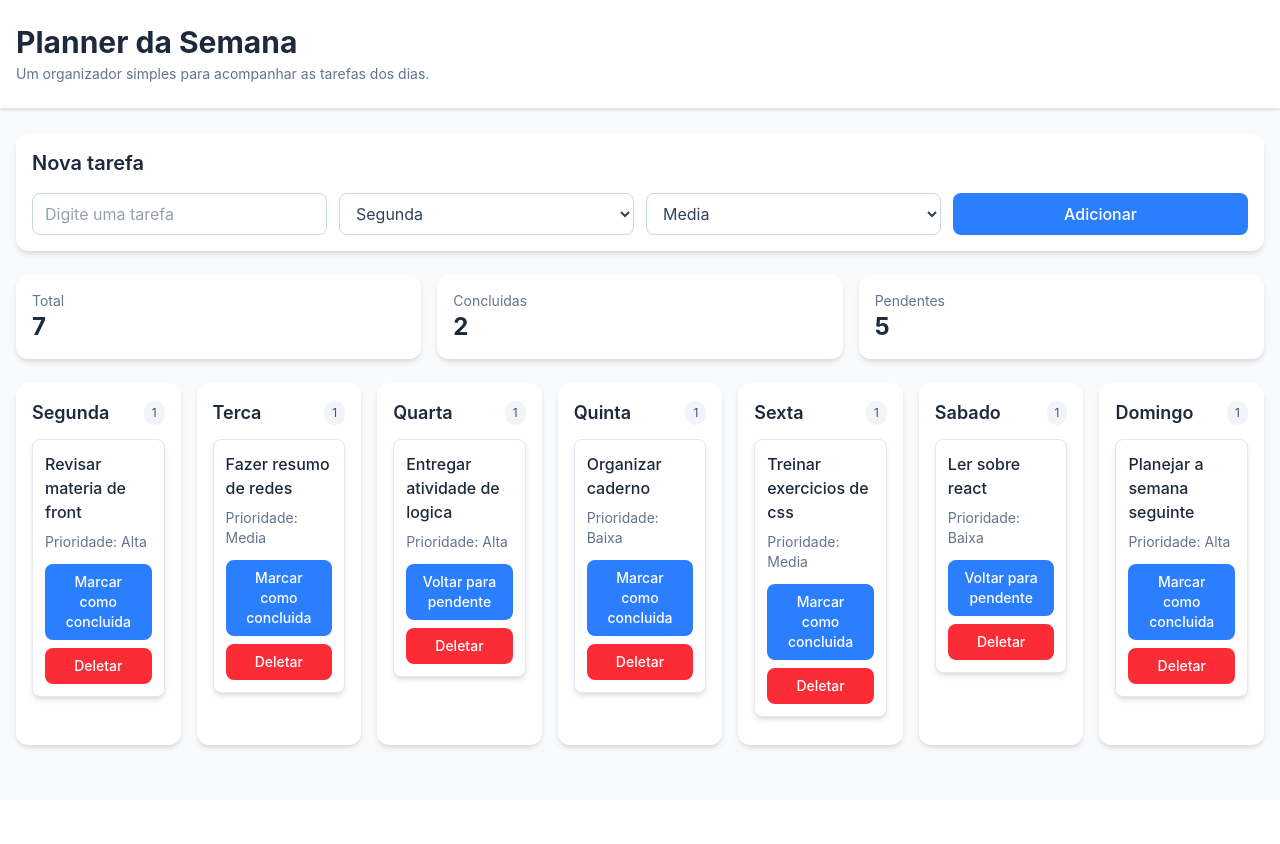
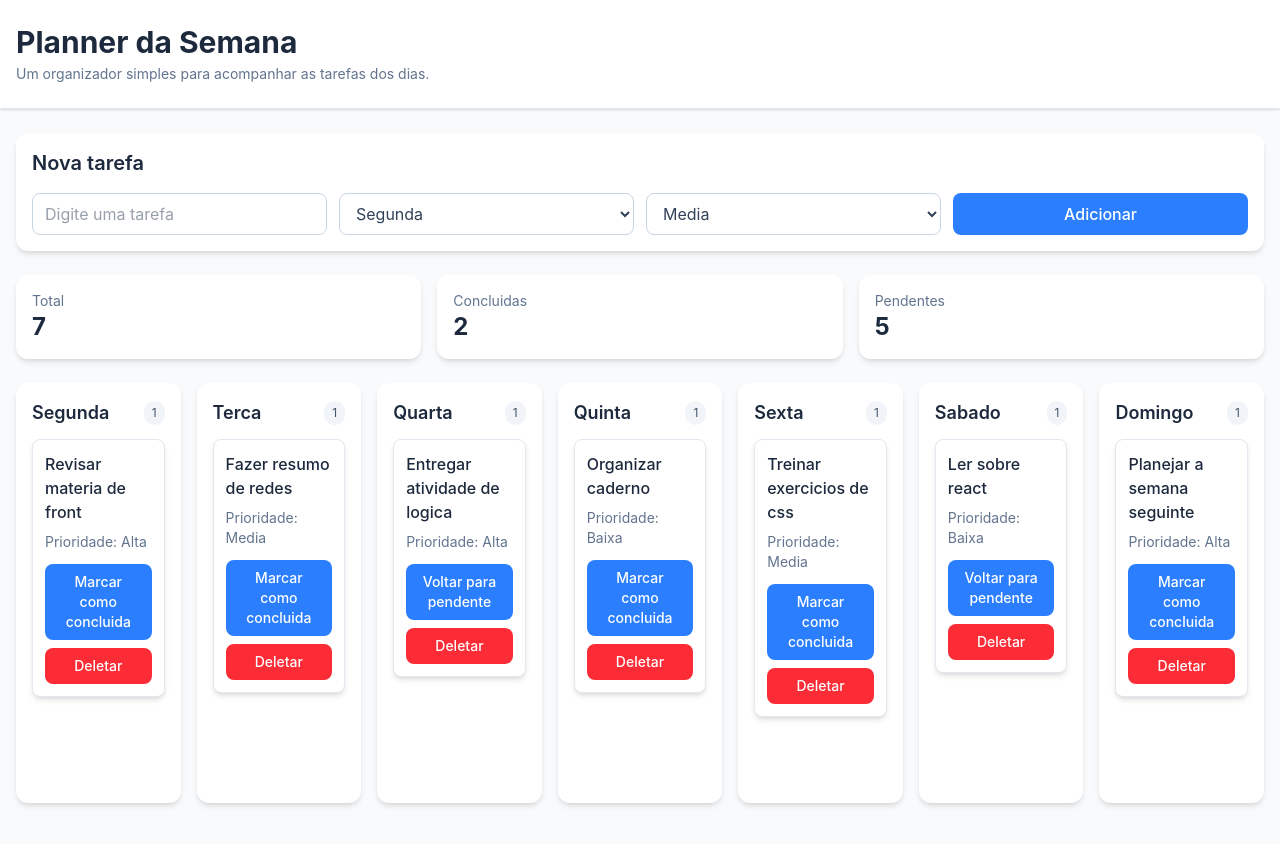
Before and after one commit to laraa-n/Planejador-de-tarefas-React, a React (Vite) app: page / in a window 1280 px wide. Shown: the top 844 px of the page. Before the commit the page ends 800 px from the top, so only its background shows below. Built offline with nearby package versions, Linux system fonts and the light colour scheme.

Commit message:
ajustado css das colunas

```diff
--- a/src/App.jsx
+++ b/src/App.jsx
@@ -38,7 +38,7 @@ function App() {
   return (
     <div className="min-h-screen bg-slate-50">
       <Header />
-      <main className="mx-auto max-w-7xl px-4 py-6">
+      <main className="mx-auto max-w-[1600px] px-4 py-6">
         <TaskForm adicionarTarefa={adicionarTarefa} />
         <Summary listaTarefas={listaTarefas} />
         <WeekBoard
--- a/src/components/DayColumn.jsx
+++ b/src/components/DayColumn.jsx
@@ -4,7 +4,7 @@ function DayColumn({ dia, listaTarefas, marcarConcluida, apagarTarefa }) {
   const tarefasDoDia = listaTarefas.filter((tarefa) => tarefa.day === dia)
 
   return (
-    <div className="rounded-xl bg-white p-4 shadow-md">
+    <div className="rounded-xl bg-white p-4 shadow-md md:min-h-[420px]">
       <div className="mb-3 flex items-center justify-between">
         <h2 className="text-lg font-semibold text-slate-800">{dia}</h2>
         <span className="rounded-full bg-slate-100 px-2 py-1 text-xs text-slate-600">
--- a/src/components/WeekBoard.jsx
+++ b/src/components/WeekBoard.jsx
@@ -12,7 +12,7 @@ const diasDaSemana = [
 
 function WeekBoard({ listaTarefas, marcarConcluida, apagarTarefa }) {
   return (
-    <section className="mb-6 grid grid-cols-1 gap-4 md:grid-cols-7">
+    <section className="mb-6 grid grid-cols-1 gap-4 md:grid-cols-2 xl:grid-cols-7">
       {diasDaSemana.map((dia) => (
         <DayColumn
           key={dia}
```
